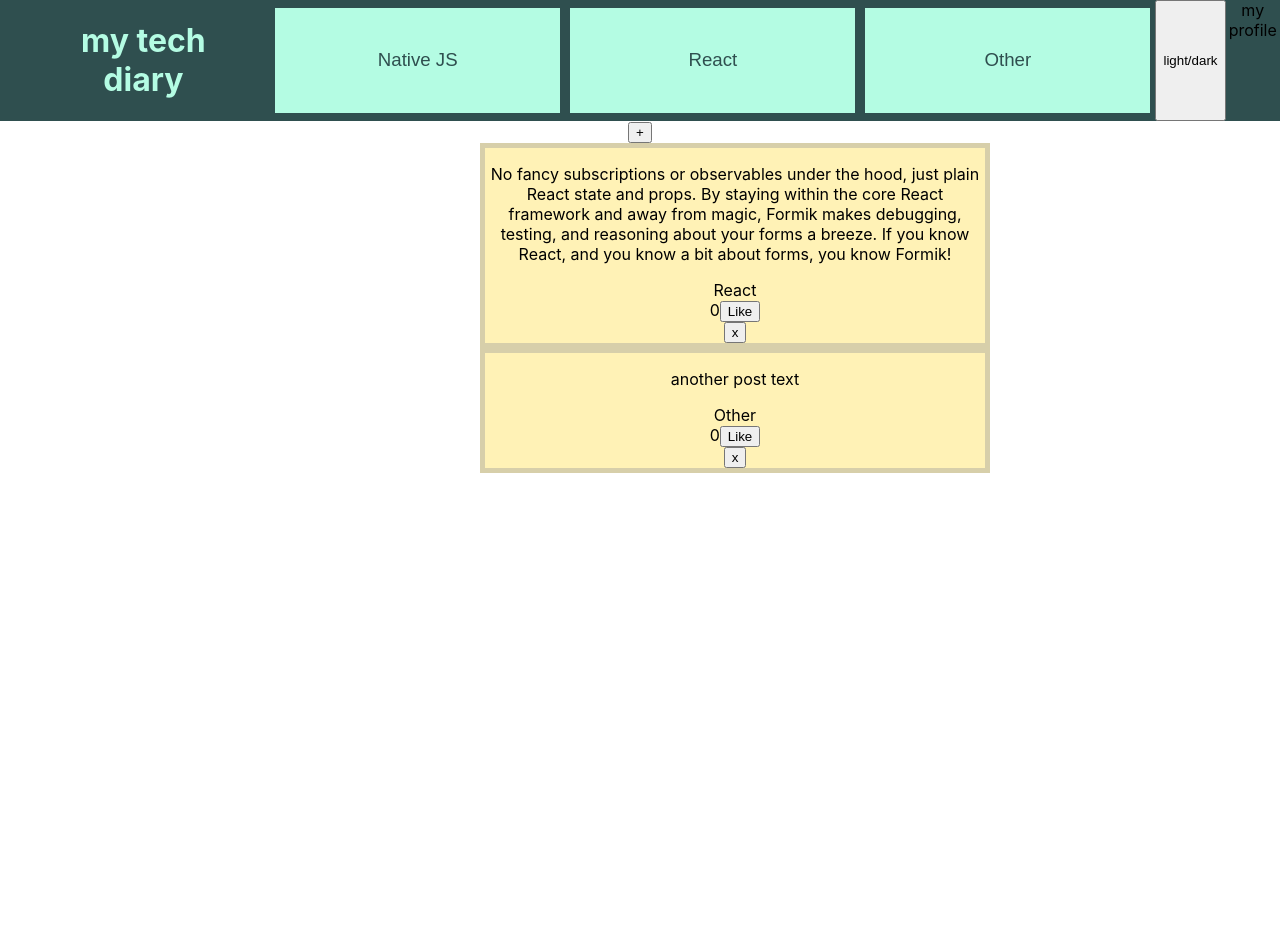
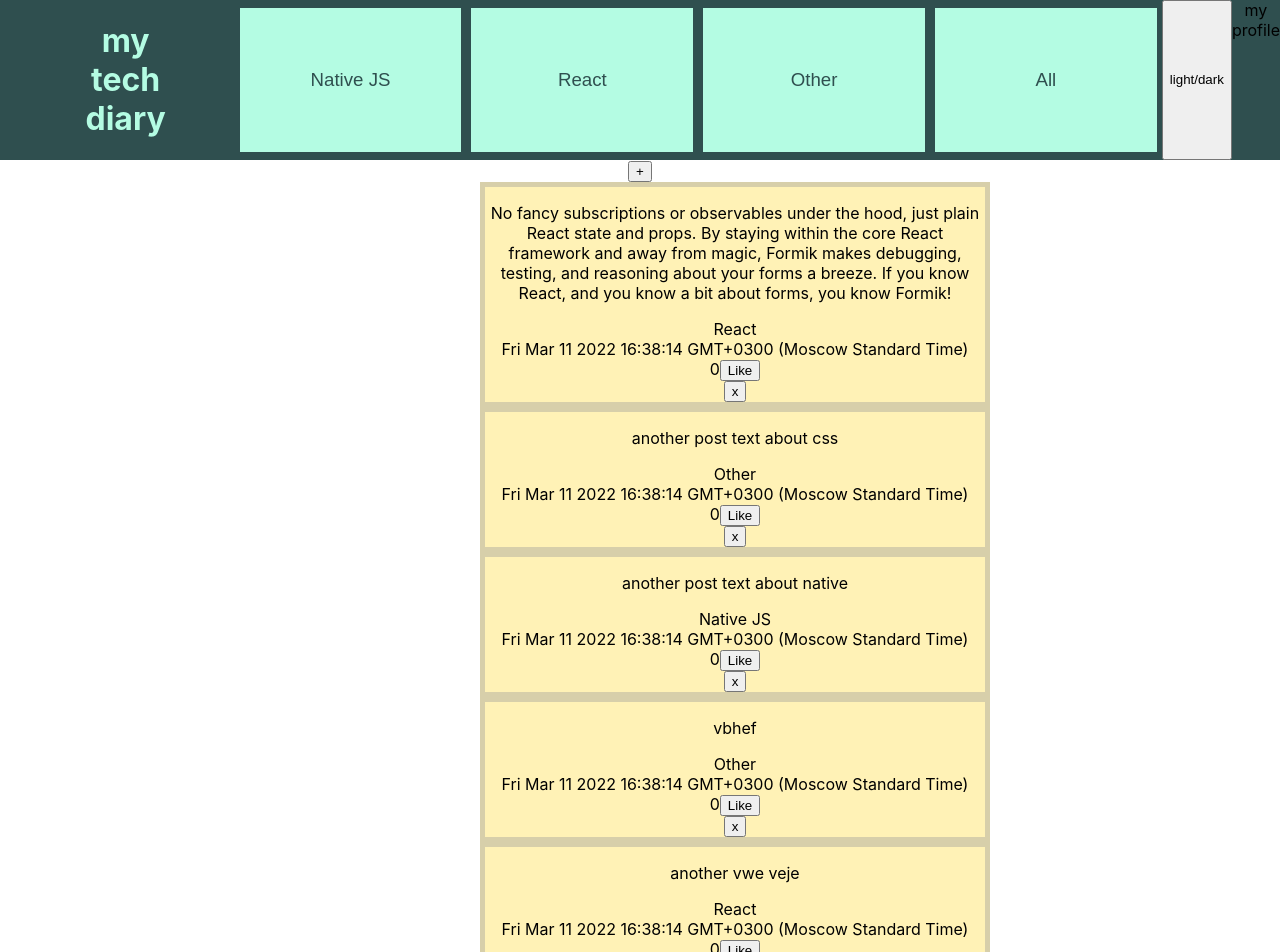
Before and after one commit to Masha-Gorb/ILL-shop, a React (Create React App) app: page / in a window 1280 px wide. Shown: the top 952 px of the page. Before the commit the page ends 800 px from the top, so only its background shows below. Built offline with nearby package versions, Linux system fonts and the light colour scheme.

Commit message:
add filter on header buttons

```diff
--- a/src/App.tsx
+++ b/src/App.tsx
@@ -1,23 +1,37 @@
 import React, {useState} from 'react';
 import './App.css';
 import {MainFeed} from "./components/Post";
-import {PostInput} from "./components/PostInput";
+import {AddPostModalWindow} from "./components/AddPostModalWindow";
 import {Header} from "./components/Header";
 import {v1} from "uuid";
+
+export type FilterValuesType = "all" | 'React' | 'Native JS' | 'Other';
 
 function App() {
     let [posts, setPosts] = useState([
         {id: v1(), postText: 'No fancy subscriptions or observables under the hood, just plain React state and props. By staying within the core React framework and away from magic, Formik makes debugging, testing, and reasoning about your forms a breeze. If you know React, and you know a bit about forms, you know Formik!',
-            theme: 'React', postTime: {}},
-        {id: v1(), postText: 'another post text',
-            theme: 'Other', postTime: {}},
+            theme: 'React', postTime: 'Fri Mar 11 2022 16:38:14 GMT+0300 (Moscow Standard Time)'},
+        {id: v1(), postText: 'another post text about css',
+            theme: 'Other', postTime: 'Fri Mar 11 2022 16:38:14 GMT+0300 (Moscow Standard Time)'},
+        {id: v1(), postText: 'another post text about native',
+            theme: 'Native JS', postTime: 'Fri Mar 11 2022 16:38:14 GMT+0300 (Moscow Standard Time)'},
+        {id: v1(), postText: 'vbhef',
+            theme: 'Other', postTime: 'Fri Mar 11 2022 16:38:14 GMT+0300 (Moscow Standard Time)'},
+        {id: v1(), postText: 'another vwe veje',
+            theme: 'React', postTime: 'Fri Mar 11 2022 16:38:14 GMT+0300 (Moscow Standard Time)'},
+        {id: v1(), postText: 'another post text about native',
+            theme: 'Native JS', postTime: 'Fri Mar 11 2022 16:38:14 GMT+0300 (Moscow Standard Time)'},
+        {id: v1(), postText: 'anoteh fvpeqh vp about native',
+            theme: 'React', postTime: 'Fri Mar 11 2022 16:38:14 GMT+0300 (Moscow Standard Time)'},
     ]);
+    let [filter, setFilter] = useState<FilterValuesType>('all')
 
-    let postTime = new Date()
+    let postTime = new Date().toUTCString()
 
     const AddPost = (newPostValue: string) => {
         let newPost = {id: v1(), postText: newPostValue, theme: 'NoTheme', postTime: postTime}
         setPosts([newPost,...posts])
+        console.log(postTime)
     }
 
     const DeletePost = (id: string) => {
@@ -25,14 +39,31 @@ function App() {
         setPosts(newPosts)
     }
 
+    const ChangeFilter = (value: FilterValuesType) => {
+        setFilter(value)
+    }
+
+    let filtredPosts = posts;
+    if (filter === 'React') {
+        filtredPosts = posts.filter( f => f.theme === 'React')
+    }
+    if (filter === 'Native JS') {
+        filtredPosts = posts.filter( f => f.theme === 'Native JS')
+    }
+    if (filter === 'Other') {
+        filtredPosts = posts.filter( f => f.theme === 'Other')
+    }
+
     return (
     <div className="App">
-        <Header/>
-        <PostInput
+        <Header
+            ChangeFilter={ChangeFilter}
+        />
+        <AddPostModalWindow
             AddPost={AddPost}
         />
         <MainFeed
-            posts={posts}
+            posts={filtredPosts}
             DeletePost={DeletePost}
         />
     </div>
--- a/src/components/PostInput.tsx
+++ b/src/components/AddPostModalWindow.tsx
@@ -4,7 +4,7 @@ type PostInputType = {
     AddPost: (newPostValue: string) => void
 }
 
-export const PostInput = (props: PostInputType) => {
+export const AddPostModalWindow = (props: PostInputType) => {
     const onClose = () => setModal(false)
     const [isModal, setModal] = React.useState(false)
 
@@ -18,18 +18,17 @@ export const PostInput = (props: PostInputType) => {
         onClose()
     }
 
-
     return (
         <div>
-            {/*<input value={newPostValue} onChange={AddPostHandler}/>*/}
-            {/*<button onClick={AddNewPost}>add post</button>*/}
-
             <React.Fragment>
                 <button onClick={() => setModal(true)}>+</button>
                 <Modal
                     visible={isModal}
                     title="Write new tech post!"
-                    content={<textarea value={newPostValue} onChange={AddPostHandler}>Дорогой дневник, мне не подобрать слов, чтобы описать боль и унижение, которое я испытал.</textarea>}
+                    content={<textarea
+                        value={newPostValue}
+                        onKeyPress={(e) => { if (e.charCode === 13) {AddNewPost()}}}
+                        onChange={AddPostHandler}>к</textarea>}
                     footer={<button onClick={AddNewPost}>Publish!</button>}
                     themeSelector={
                         <select>
--- a/src/components/Header.tsx
+++ b/src/components/Header.tsx
@@ -1,5 +1,10 @@
 import React from 'react';
 import styled from "styled-components";
+import {FilterValuesType} from "../App";
+
+type HeaderPropsType = {
+    ChangeFilter: (value: FilterValuesType) => void
+}
 
 const StyledHeader = styled.div`
   display: flex;
@@ -20,13 +25,14 @@ const StyledThemeButton = styled.button`
     margin-top: 2pt;
 `
 
-export const Header = () => {
+export const Header = (props: HeaderPropsType) => {
     return (
         <StyledHeader>
             <StyledH1>my tech diary</StyledH1>
-            <StyledThemeButton>Native JS</StyledThemeButton>
-            <StyledThemeButton>React</StyledThemeButton>
-            <StyledThemeButton>Other</StyledThemeButton>
+            <StyledThemeButton onClick={() => props.ChangeFilter('Native JS')}>Native JS</StyledThemeButton>
+            <StyledThemeButton onClick={() => props.ChangeFilter('React')}>React</StyledThemeButton>
+            <StyledThemeButton onClick={() => props.ChangeFilter('Other')}>Other</StyledThemeButton>
+            <StyledThemeButton onClick={() => props.ChangeFilter('all')}>All</StyledThemeButton>
             <button>light/dark</button>
             <div>my profile</div>
         </StyledHeader>
--- a/src/components/Post.tsx
+++ b/src/components/Post.tsx
@@ -27,13 +27,14 @@ const StyledMainFeed = styled.div`
 export const MainFeed = (props: PostsPropsType) => {
     return (
         <div>
-            {props.posts.map(m => <StyledMainFeed>
+            {props.posts.map(m =>
+                <StyledMainFeed>
                 <p>{m.postText}</p>
                 <div>{m.theme}</div>
+                    <div>{m.postTime}</div>
                 <LikeComponent/>
                 <button onClick={() => props.DeletePost(m.id)}>x</button>
             </StyledMainFeed>)}
-
         </div>
     )
 }
```
